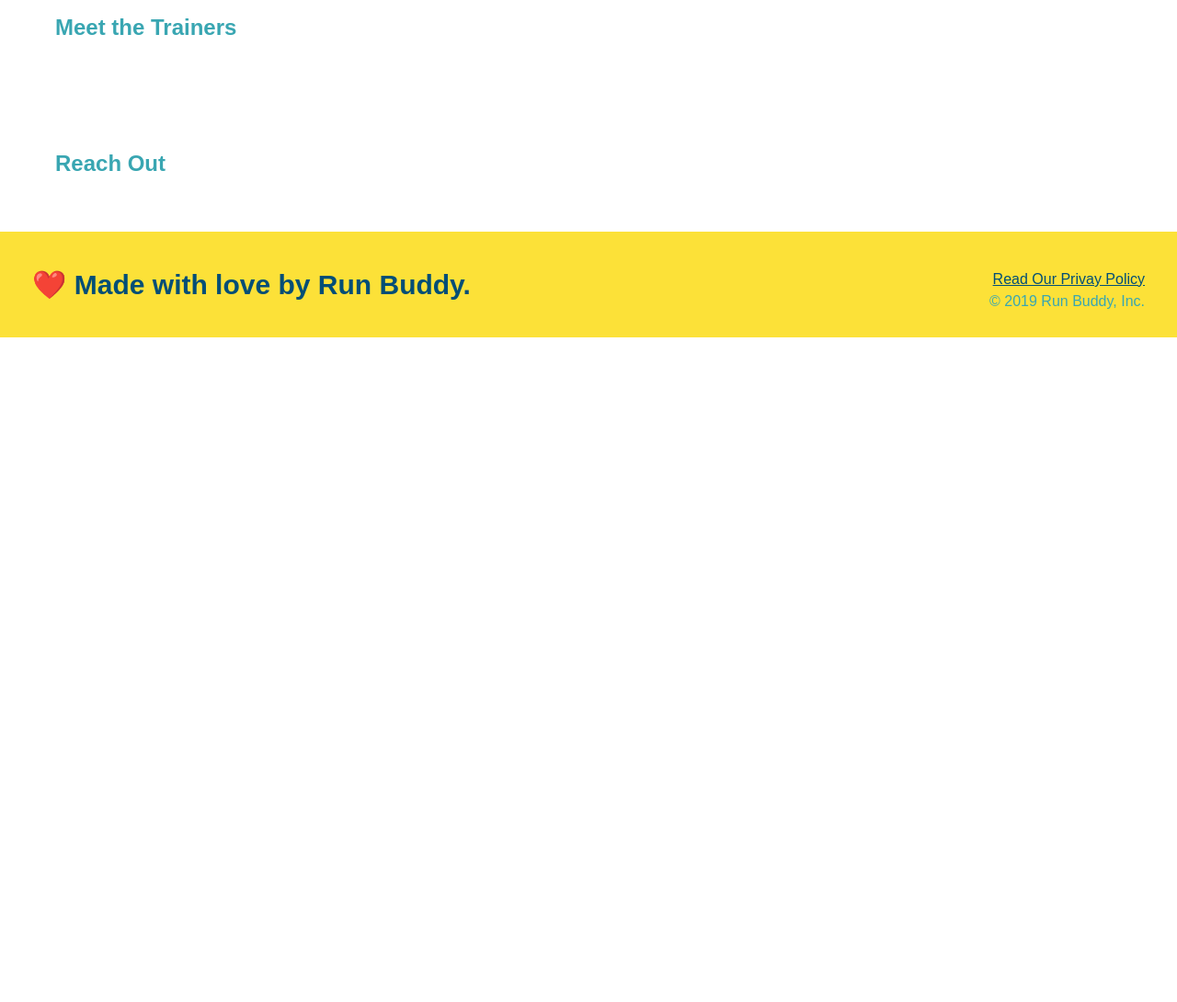
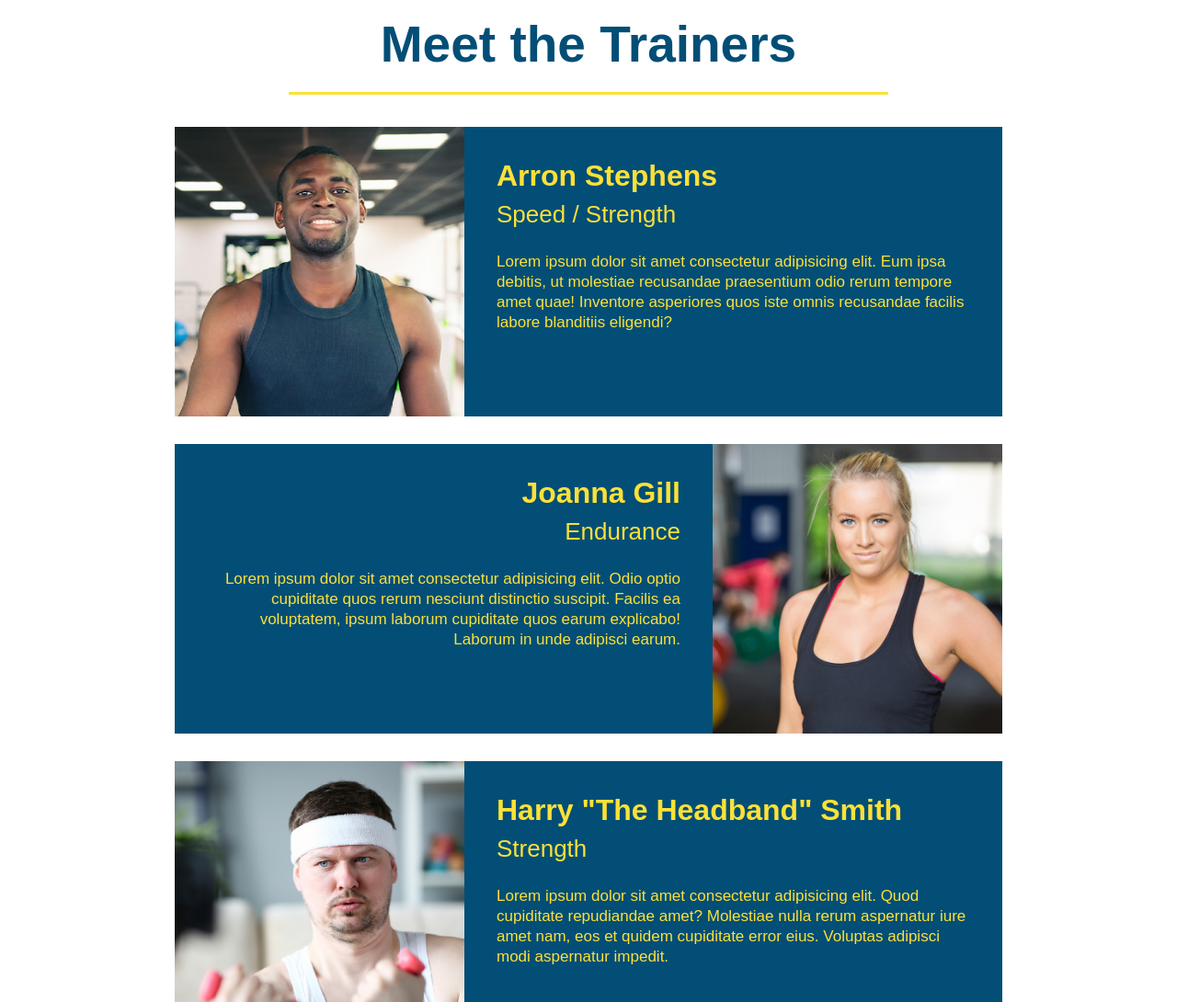
Before and after one commit to Thorulfr/run-buddy, a plain HTML site: page index.html in a window 1280 px wide. Shown: the part 2740-3830 px from the top of the page at 92% size. Before the commit the page ends 3107 px from the top, so only its background shows below. Drawn offline with Linux system fonts and the light colour scheme.

Commit message:
Meet the Trainers section

```diff
--- a/assets/css/style.css
+++ b/assets/css/style.css
@@ -3,6 +3,33 @@
     padding: 0;
     box-sizing: border-box;
 }
+
+/* Start Utility Classes */
+.section-title {
+    font-size: 55px;
+    color: #024e76;
+    margin-bottom: 35px;
+    padding: 0 100px 20px 100px;
+    display: inline-block;
+    border-bottom: 3px solid;
+}
+
+.primary-border {
+    border-color: #fce138;
+}
+
+.secondary-border {
+    border-color: #39a6b2;
+}
+
+.text-left {
+    text-align: left;
+}
+
+.text-right {
+    text-align: right;
+}
+/* End Utility Classes */
 
 body {
     color: #39a6b2;
@@ -166,19 +193,42 @@ section {
     font-size: 38px;
 }
 
-.section-title {
-    font-size: 55px;
-    color: #024e76;
-    margin-bottom: 35px;
-    padding: 0 100px 20px 100px;
-    display: inline-block;
-    border-bottom: 3px solid;
+
+.trainers {
+    text-align: center;
 }
 
-.primary-border {
-    border-color: #fce138;
+.trainer {
+    width: 900px;
+    margin: 0 auto 30px auto;
+    background: #024e76;
+    color: #fce138;
+    overflow: auto;
 }
 
-.secondary-border {
-    border-color: #39a6b2;
+.trainer img {
+    width: 35%;
+    float: left;
 }
+
+.trainer-bio {
+    padding: 35px;
+    float: left;
+    width: 65%;
+}
+
+.trainer-bio h3 {
+    font-size: 32px;
+    margin-bottom: 8px;
+}
+
+.trainer-bio h4 {
+    font-weight: lighter;
+    font-size: 26px;
+    margin-bottom: 25px;
+}
+
+.trainer-bio p {
+    font-size: 17px;
+    line-height: 1.3;
+}
--- a/index.html
+++ b/index.html
@@ -92,8 +92,41 @@
         </section>
 
         <!-- "Meet The Trainers" Section -->
-        <section id="your-trainers">
-            <h2>Meet the Trainers</h2>
+        <section id="your-trainers" class="trainers">
+            <h2 class="section-title primary-border">Meet the Trainers</h2>
+            <!-- First Trainer Bio -->
+            <article class="trainer">
+                <img src="./assets/images/trainer-1.jpg" alt="Arron Stephens in his workout clothes, ready to pump iron."/>
+                <div class="trainer-bio text-left">
+                    <h3>Arron Stephens</h3>
+                    <h4>Speed / Strength</h4>
+                    <p>
+                        Lorem ipsum dolor sit amet consectetur adipisicing elit. Eum ipsa debitis, ut molestiae recusandae praesentium odio rerum tempore amet quae! Inventore asperiores quos iste omnis recusandae facilis labore blanditiis eligendi?
+                    </p>
+                </div>
+            </article>
+            <!-- Second Trainer Bio -->
+            <article class="trainer">
+                                <div class="trainer-bio text-right">
+                    <h3>Joanna Gill</h3>
+                    <h4>Endurance</h4>
+                    <p>
+                        Lorem ipsum dolor sit amet consectetur adipisicing elit. Odio optio cupiditate quos rerum nesciunt distinctio suscipit. Facilis ea voluptatem, ipsum laborum cupiditate quos earum explicabo! Laborum in unde adipisci earum.
+                    </p>
+                </div>
+                <img src="./assets/images/trainer-2.jpg" alt="Joanna Gill cooling off after a workout."/>
+            </article>
+            <!-- Third Trainer Bio -->
+            <article class="trainer">
+                <img src="./assets/images/trainer-3.jpg" alt="Harry Smith wearing a headband and lifting comically small pink weights."/>
+                <div class="trainer-bio text-left">
+                    <h3>Harry "The Headband" Smith</h3>
+                    <h4>Strength</h4>
+                    <p>
+                        Lorem ipsum dolor sit amet consectetur adipisicing elit. Quod cupiditate repudiandae amet? Molestiae nulla rerum aspernatur iure amet nam, eos et quidem cupiditate error eius. Voluptas adipisci modi aspernatur impedit.
+                    </p>
+                </div>
+            </article>
         </section>
 
         <!-- "Reach Out" Section -->
```
Also changed, not shown: assets/images/trainer-1.jpg (added), assets/images/trainer-2.jpg (added), assets/images/trainer-3.jpg (added).
